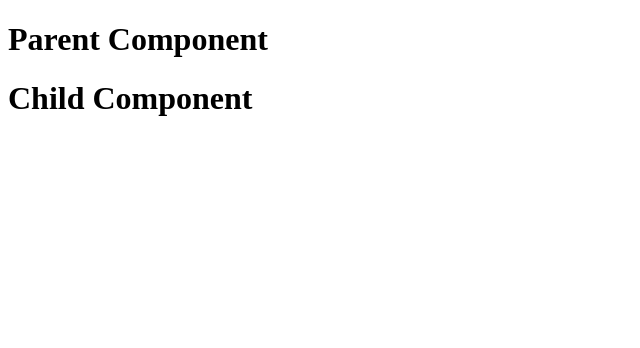
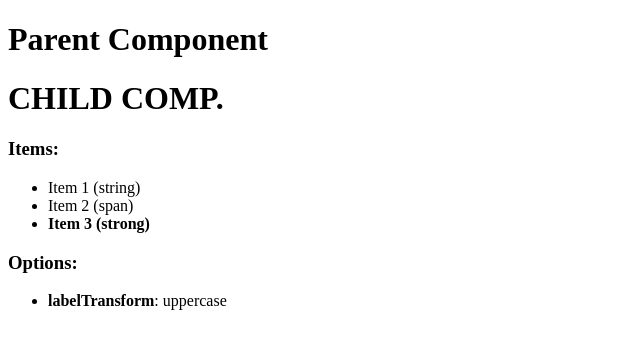
Before and after one commit to derrikcurran-kenzan/react-sample, a React (Create React App) app: page / in a window 1280 px wide. Shown: the top 348 px of the page, without its empty margins (0-640 px from the left). Built offline with nearby package versions, Linux system fonts and the light colour scheme.

Commit message:
Implement label, items, and options props in Child component

```diff
--- a/src/Child.js
+++ b/src/Child.js
@@ -1,20 +1,74 @@
 import React, { Component } from 'react';
 import PropTypes from 'prop-types';
 
+const LABEL_TRANSFORM = Object.freeze({
+  UPPERCASE: 'uppercase',
+  LOWERCASE: 'lowercase',
+});
+
 class Child extends Component {
   static propTypes = {
-
+    label: PropTypes.string,
+    items: PropTypes.arrayOf(PropTypes.node),
+    options: PropTypes.shape({
+      labelTransform: PropTypes.oneOf(Object.values(LABEL_TRANSFORM)),
+    }),
   };
 
   static defaultProps = {
-
+    label: 'Child Component',
   };
 
+  renderLabel() {
+    const {
+      label = '',
+      options: {
+        labelTransform,
+      } = {},
+    } = this.props;
+
+    switch (labelTransform) {
+      case LABEL_TRANSFORM.UPPERCASE:
+        return label.toUpperCase();
+      case LABEL_TRANSFORM.LOWERCASE:
+        return label.toLowerCase();
+      default:
+        return label;
+    }
+  }
+
   render() {
+    const cnRoot = 'Child';
+
+    const label = this.renderLabel();
+    const {
+      items,
+      options,
+    } = this.props;
+
     return (
-      <h1>Child Component</h1>
+      <div className={cnRoot}>
+        <h1 className={`${cnRoot}-label`}>{label}</h1>
+
+        <h3>Items:</h3>
+        <ul className={`${cnRoot}-items`}>
+          {items && items.map((item, idx) => <li key={idx}>{item}</li>)}
+        </ul>
+
+        <h3>Options:</h3>
+        <ul className={`${cnRoot}-options`}>
+          {options && Object.entries(options).map(([optionKey, optionValue]) => (
+            <li>
+              <strong>{optionKey}</strong>: {optionValue}
+            </li>
+          ))}
+        </ul>
+      </div>
     );
   }
 }
 
 export default Child;
+export {
+  LABEL_TRANSFORM,
+};
--- a/src/Parent.js
+++ b/src/Parent.js
@@ -1,7 +1,7 @@
 import React, { Component } from 'react';
 import PropTypes from 'prop-types';
 
-import Child from './Child';
+import Child, { LABEL_TRANSFORM } from './Child';
 
 class Parent extends Component {
   static propTypes = {
@@ -16,7 +16,17 @@ class Parent extends Component {
     return (
       <div>
         <h1>Parent Component</h1>
-        <Child />
+        <Child
+          label="Child Comp."
+          items={[
+            'Item 1 (string)',
+            <span>Item 2 (span)</span>,
+            <strong>Item 3 (strong)</strong>,
+          ]}
+          options={{
+            labelTransform: LABEL_TRANSFORM.UPPERCASE,
+          }}
+        />
       </div>
     );
   }
```
